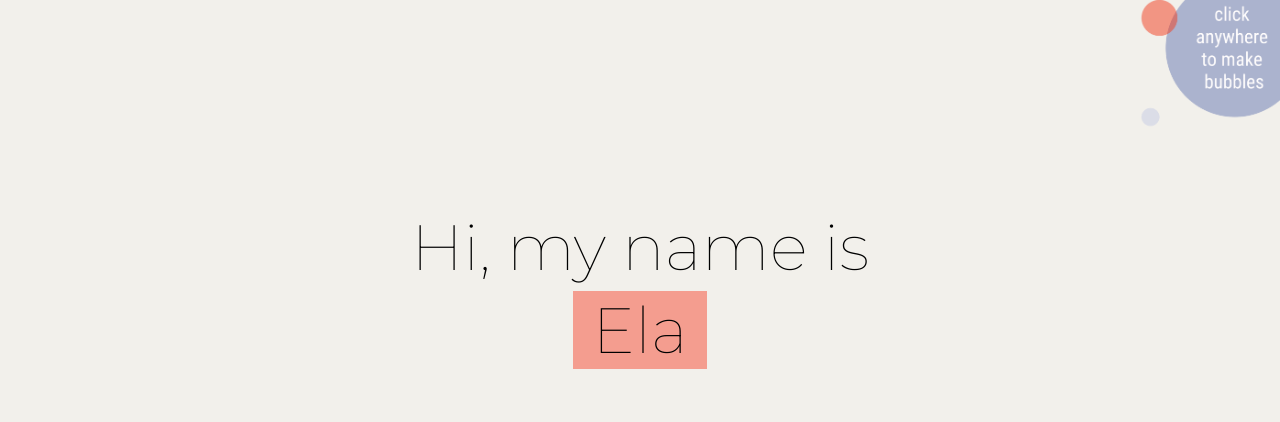
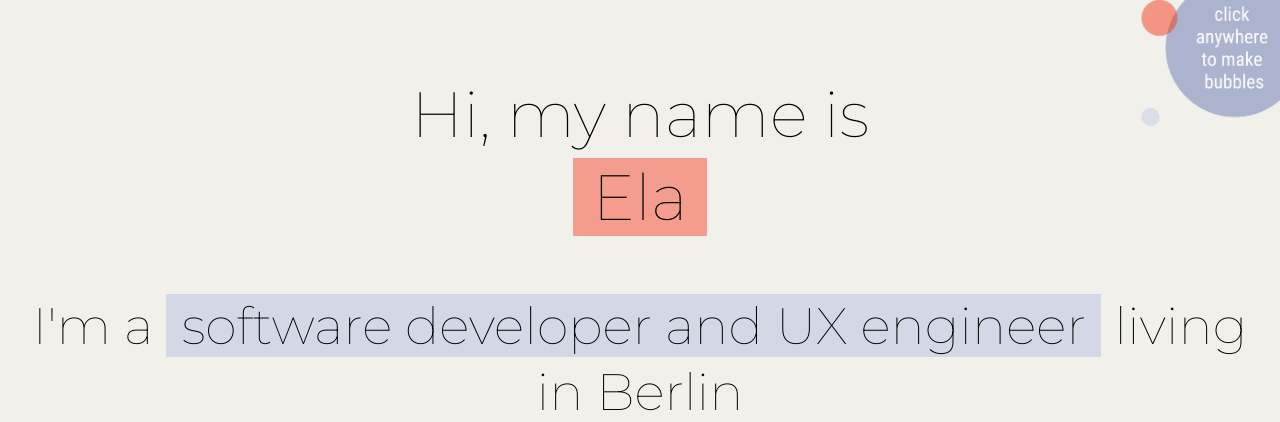
Before and after one commit to prpella/prpella.github.io, a website with bundled scripts: page index.html in a window 1280 px wide. Shown: the top 422 px of the page. Built offline with nearby package versions, Linux system fonts and the light colour scheme.

Commit message:
change h1 margin

```diff
--- a/style.css
+++ b/style.css
@@ -36,10 +36,8 @@ h1, h2 {
 h1 {
     font-size: 5vmax;
     font-weight: 100;
-    margin-left: 15%;
-    margin-right: 15%;
-    margin-top: 15%;
-
+    margin-left: 20%;
+    margin-right: 20%;
 }
 
 h2 {
```
